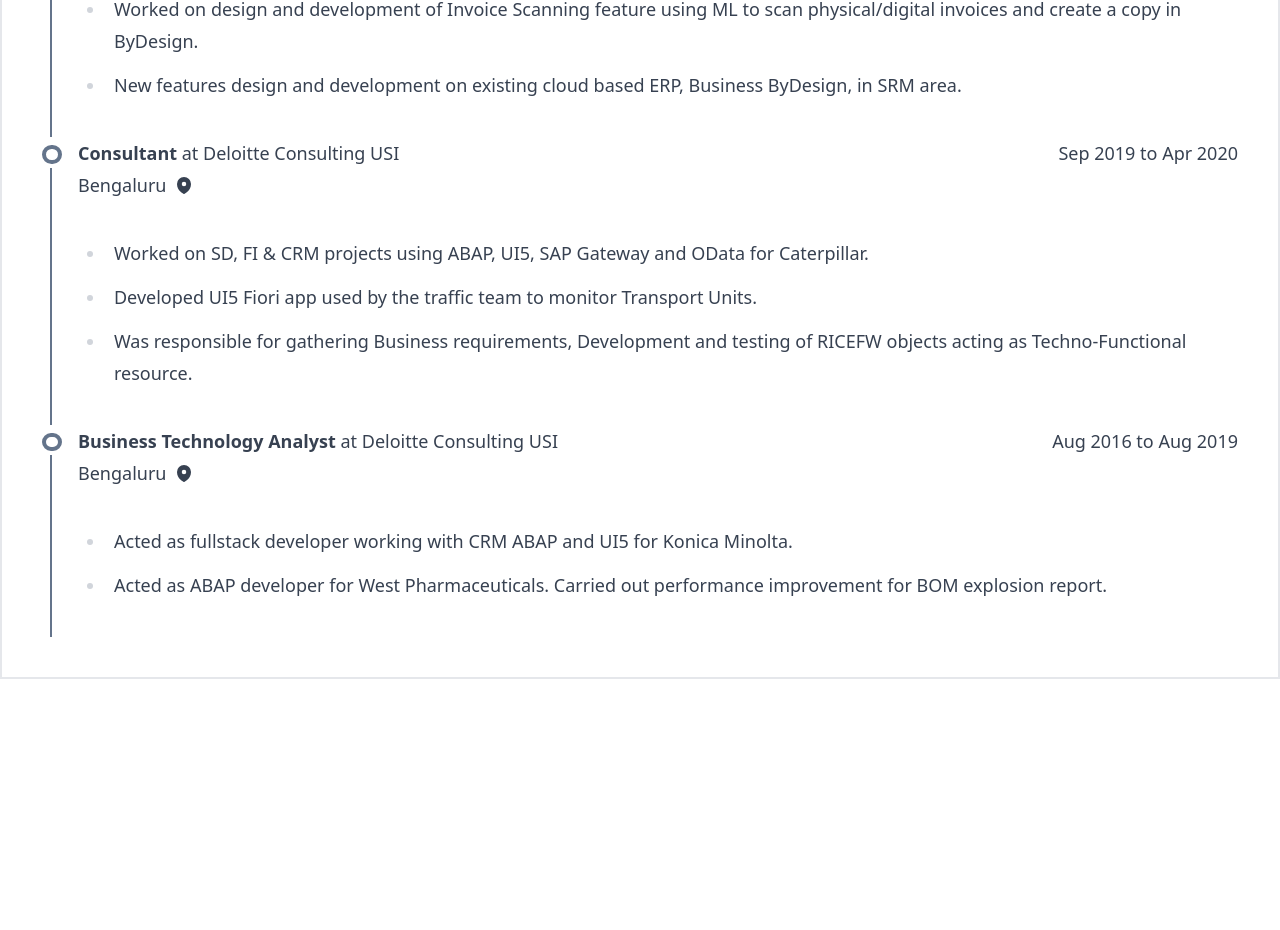
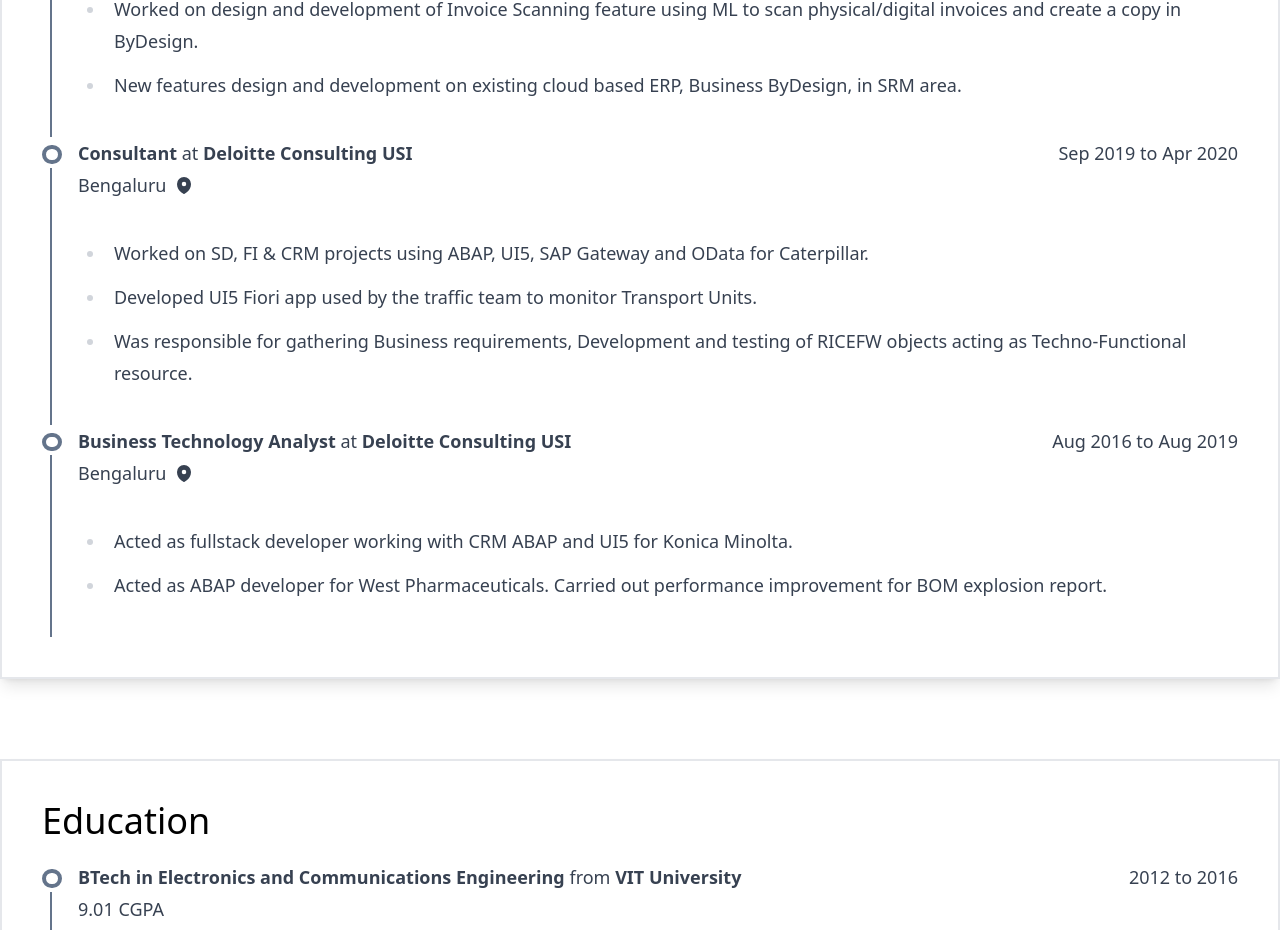
Before and after one commit to vivek1052/vivek1052.github.io, a Next.js app: page / in a window 1280 px wide. Shown: the part 2791-3721 px from the top of the page. Before the commit the page ends 3470 px from the top, so only its background shows below. Built offline with nearby package versions, Linux system fonts and the light colour scheme.

Commit message:
education

```diff
--- a/src/components/about.tsx
+++ b/src/components/about.tsx
@@ -70,11 +70,11 @@
   icon,
   text,
   value,
-}: {
+}: Readonly<{
   icon: JSX.Element;
   text: string;
   value: string;
-}) {
+}>) {
   return (
     <div className="flex flex-row prose prose-lg print:prose-sm">
       <div className="flex flex-row w-32">
@@ -89,7 +89,7 @@
 export default function About({
   about,
   bio,
-}: {
+}: Readonly<{
   about: string;
   bio: {
     dob: string;
@@ -97,12 +97,12 @@
     phone: string;
     address: string;
   };
-}) {
+}>) {
   function getAge(dateString: string) {
-    var today = new Date();
-    var birthDate = new Date(dateString);
-    var age = today.getFullYear() - birthDate.getFullYear();
-    var m = today.getMonth() - birthDate.getMonth();
+    const today = new Date();
+    const birthDate = new Date(dateString);
+    let age = today.getFullYear() - birthDate.getFullYear();
+    const m = today.getMonth() - birthDate.getMonth();
     if (m < 0 || (m === 0 && today.getDate() < birthDate.getDate())) {
       age--;
     }
--- /dev/null
+++ b/src/components/education.tsx
@@ -0,0 +1,63 @@
+import Card from "./card";
+import Title from "./title";
+
+const plusCircleIcon = <svg xmlns="http://www.w3.org/2000/svg" viewBox="0 0 24 24" fill="currentColor" className="w-5 h-5">
+    <path fillRule="evenodd" d="M12 2.25c-5.385 0-9.75 4.365-9.75 9.75s4.365 9.75 9.75 9.75 9.75-4.365 9.75-9.75S17.385 2.25 12 2.25ZM12.75 9a.75.75 0 0 0-1.5 0v2.25H9a.75.75 0 0 0 0 1.5h2.25V15a.75.75 0 0 0 1.5 0v-2.25H15a.75.75 0 0 0 0-1.5h-2.25V9Z" clipRule="evenodd" />
+</svg>
+
+function timeLineCard(education: {
+    title: string;
+    institute: string;
+    fromDate: string;
+    toDate: string;
+    score: string;
+    points: string[];
+}) {
+    return (
+        <div className="flex flex-row print:break-inside-avoid mb-2">
+            <div className="hidden sm:flex sm:flex-col sm:gap-1">
+                <div className="border-4 border-slate-500  rounded-full !w-5 !h-5 mr-4 mt-2 print:mt-1"></div>
+                <div className="border-r-2 border-slate-500 w-0 ml-2  h-full" />
+            </div>
+            <div className="flex flex-col w-full">
+                <div className="flex flex-col sm:flex-row justify-between">
+                    <h5 className="font-semibold">
+                        {education.title} <span className="font-thin">from</span>{" "}
+                        {education.institute}
+                    </h5>
+                    <p className="!my-0 font-light">
+                        {education.fromDate} to {education.toDate}
+                    </p>
+                </div>
+                <p className="!my-0">{education.score}</p>
+                {education.points.length > 0 && <ul className="print:my-2">
+                    {education.points.map((point, index) => {
+                        return <li key={index} className="print:text-sm">{point}</li>;
+                    })}
+                </ul>}
+            </div>
+        </div>
+    );
+}
+
+export default function Education({ educations }: Readonly<{
+    educations: {
+        title: string;
+        institute: string;
+        fromDate: string;
+        toDate: string;
+        score: string;
+        points: string[];
+    }[]
+}>) {
+    return (
+        <Card className="print:break-inside-avoid">
+            <Title>Education</Title>
+            <div className="prose prose-lg max-w-none  print:prose-sm">
+                {educations.map((education) => {
+                    return timeLineCard(education);
+                })}
+            </div>
+        </Card>
+    );
+}
--- a/src/components/experience.tsx
+++ b/src/components/experience.tsx
@@ -20,7 +20,7 @@
                 <div className="flex flex-col sm:flex-row justify-between">
                     <h5 className="font-semibold">
                         {experience.title} <span className="font-thin">at</span>{" "}
-                        <span className="font-light">{experience.company}</span>
+                        {experience.company}
                     </h5>
                     <p className="!my-0 font-light">
                         {experience.fromDate} to {experience.toDate}
@@ -42,7 +42,7 @@
 
 export default function Experience({
     experiences,
-}: {
+}: Readonly<{
     experiences: {
         title: string;
         company: string;
@@ -51,9 +51,9 @@
         toDate: string;
         points: string[];
     }[];
-}) {
+}>) {
     return (
-        <Card className="print:break-inside-avoid">
+        <Card>
             <Title>Experience</Title>
             <div className="prose prose-lg max-w-none  print:prose-sm">
                 {experiences.map((experience) => {
--- a/src/components/skills.tsx
+++ b/src/components/skills.tsx
@@ -8,7 +8,7 @@
     viewBox="0 0 24 24"
     strokeWidth={1.5}
     stroke="currentColor"
-    className="w-5 h-5"
+    className="print:w-3 print:h-3 w-4 h-4"
   >
     <path
       strokeLinecap="round"
@@ -23,7 +23,7 @@
     xmlns="http://www.w3.org/2000/svg"
     viewBox="0 0 24 24"
     fill="currentColor"
-    className="w-5 h-5"
+    className="print:w-3 print:h-3 w-4 h-4"
   >
     <path
       fillRule="evenodd"
@@ -37,7 +37,7 @@
   const filledStars = level;
   const emptyStars = 5 - level;
   return (
-    <div className="flex flex-row">
+    <div className="flex flex-row items-center">
       {[...Array(filledStars)].map(() => {
         return starIconFilled;
       })}
@@ -48,20 +48,20 @@
   );
 }
 
-function SkillSet(skillSet: {
+function SkillSet(skillSet: Readonly<{
   title: string;
   items: {
     name: string;
     level: number;
   }[];
-}) {
+}>) {
   return (
     <div className="prose print:break-inside-avoid print:prose-sm">
       <h4>{skillSet.title}</h4>
       <ul>
-        {skillSet.items.map((item) => {
+        {skillSet.items.map((item, i) => {
           return (
-            <li>
+            <li key={i} className="print:text-xs">
               <div className="flex flex-row justify-between">
                 {item.name}
                 {Profeciency(item.level)}
@@ -76,7 +76,7 @@
 
 export default function Skills({
   skills,
-}: {
+}: Readonly<{
   skills: {
     title: string;
     items: {
@@ -84,11 +84,11 @@
       level: number;
     }[];
   }[];
-}) {
+}>) {
   return (
     <Card>
       <Title>Professional Skills</Title>
-      <div className="print:grid-cols-2 print:gap-5 grid  grid-cols-1 lg:grid-cols-2 xl:grid-cols-3 gap-5 lg:gap-10 ">
+      <div className="print:grid-cols-3 print:gap-x-5 print:gap-y-5 grid  grid-cols-1 md:grid-cols-2 lg:grid-cols-3 gap-5 md:gap-10 ">
         {skills.map((skill) => {
           return <SkillSet {...skill} />;
         })}
--- a/src/pages/index.tsx
+++ b/src/pages/index.tsx
@@ -5,6 +5,7 @@
 import userData from "../userData";
 import Skills from "@/components/skills";
 import Experience from "@/components/experience";
+import Education from "@/components/education";
 
 export default function Home() {
   return (
@@ -20,6 +21,7 @@
           <About about={userData.aboutMe} bio={userData.bio} />
           <Skills skills={userData.skills} />
           <Experience experiences={userData.experience} />
+          <Education educations={userData.education} />
         </div>
       </Body>
     </main>
--- a/src/userData.ts
+++ b/src/userData.ts
@@ -22,6 +22,14 @@
     location: string;
     fromDate: string;
     toDate: string;
+    points: string[];
+  }[];
+  education: {
+    title: string;
+    institute: string;
+    fromDate: string;
+    toDate: string;
+    score: string;
     points: string[];
   }[];
 }
@@ -73,7 +81,7 @@
       items: [
         { name: "REST+HATEOAS", level: 5 },
         { name: "Odata", level: 5 },
-        { name: "Message Queues/Events", level: 5 },
+        { name: "Message Queues", level: 5 },
         { name: "GraphQL", level: 3 },
         { name: "gRPC", level: 2 },
       ],
@@ -156,6 +164,36 @@
       ],
     },
   ],
+  education: [
+    {
+      title: "BTech in Electronics and Communications Engineering",
+      institute: "VIT University",
+      fromDate: "2012",
+      toDate: "2016",
+      score: "9.01 CGPA",
+      points: [
+        "Won Texas Instruments Analog Challenge along with Tech Events and multiple Best Project Awards.",
+        "Worked on IoT based Remote Surveillance Projects recognized by College.",
+        "Worked on LMS Noise Cancellation Algorithm developed in C.",
+      ],
+    },
+    {
+      title: "12th Board",
+      institute: "Scholars Abode, Patna",
+      fromDate: "2012",
+      toDate: "2012",
+      score: "78.8%",
+      points: [],
+    },
+    {
+      title: "10th Board",
+      institute: "St. Paul's, Abu Road",
+      fromDate: "2010",
+      toDate: "2010",
+      score: "9 CGPA",
+      points: [],
+    },
+  ],
 };
 
 export default userData;
```
